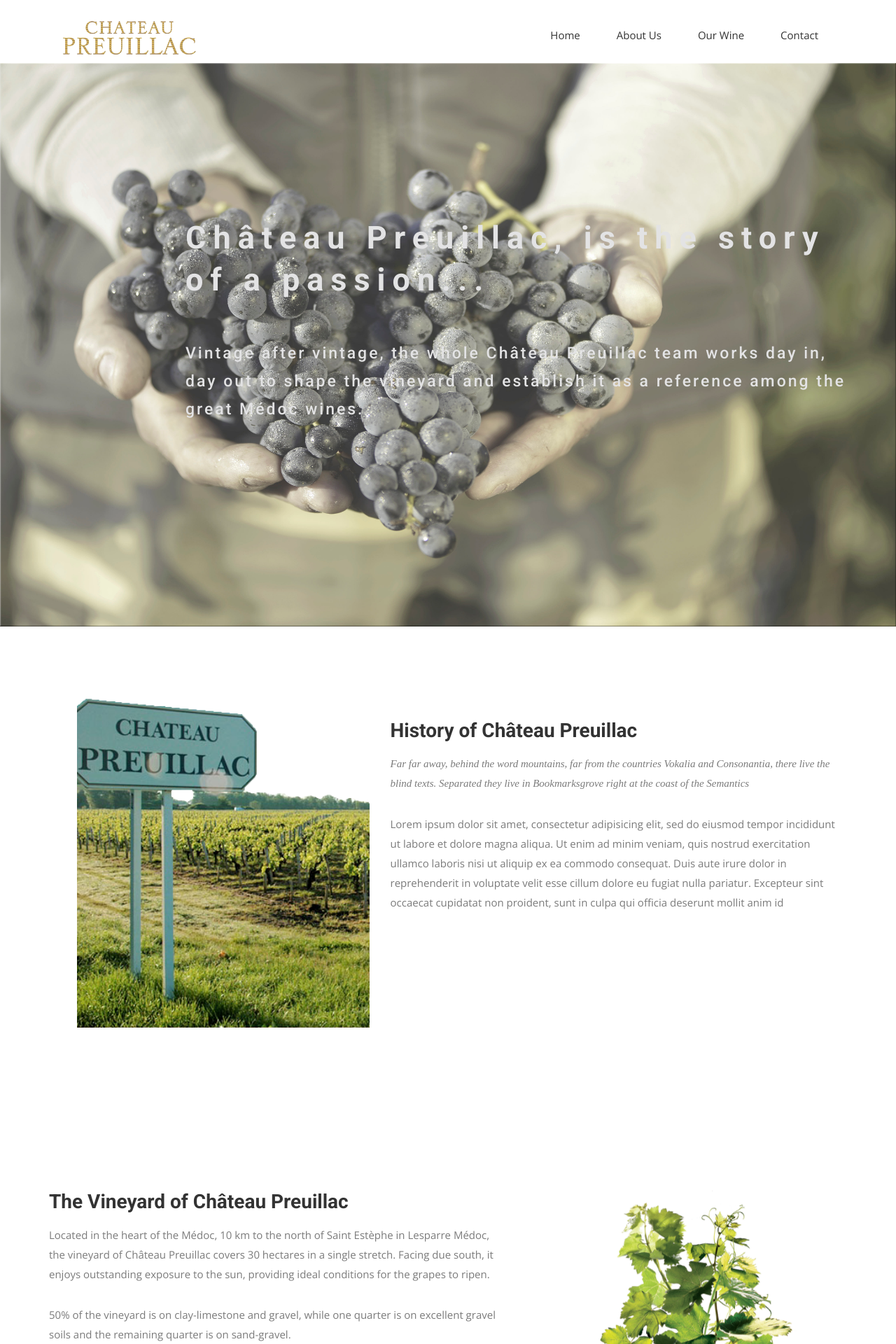
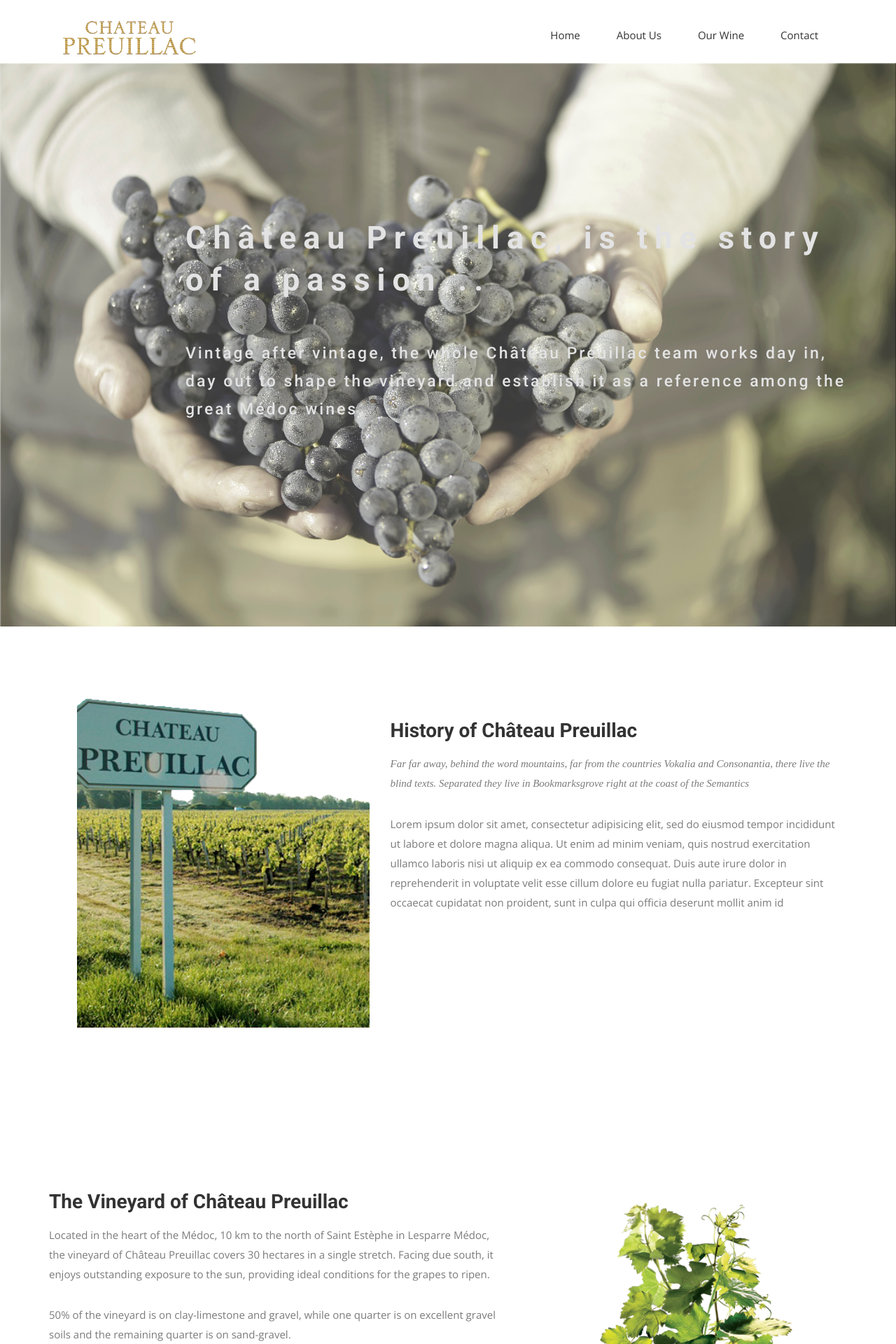
Before and after one commit to lyenchen/preuillac, a Jekyll site: the page built from index.html, in a window 1280 px wide. Shown: the top 1920 px of the page at 70% size. Built offline with Jekyll 4.4.1, drawn with Linux system fonts in a browser that asks for light colours; nearby versions of some CDN libraries; some web fonts are replaced; comment, search, counter and statistics services are not loaded.

Commit message:
background size

```diff
--- a/css/style.css
+++ b/css/style.css
@@ -95,8 +95,10 @@
 	Slider Start
 --*/
 #slider {
-  background: url("../img/slider-bg.jpg") no-repeat;
-  background-size: 100% 100%;
+  background: url("../img/slider-bg.jpg") no-repeat center center fixed;
+  background-size: cover;
+  height: 100%;
+  overflow: hidden;
   background-attachment: fixed;
   background-position: 10% 0%;
   padding: 200px 0 280px 0;
```
